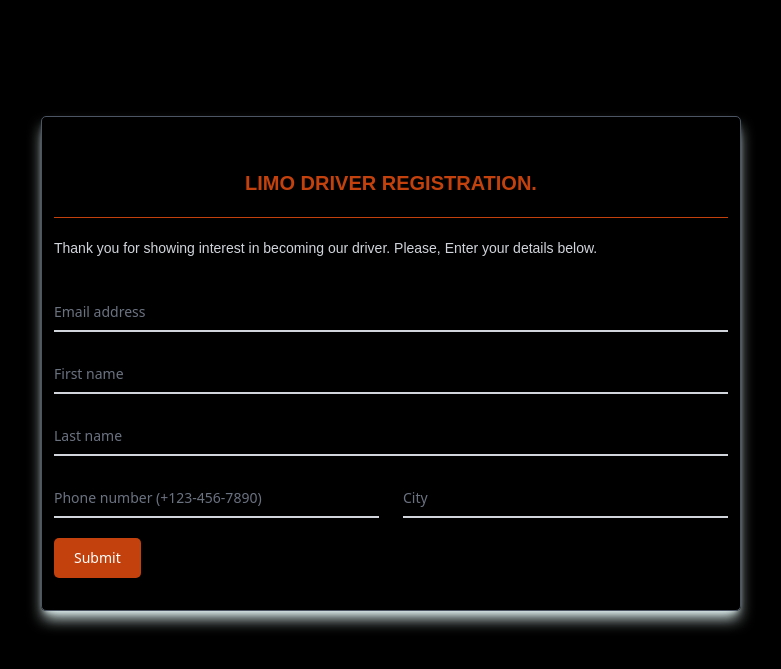
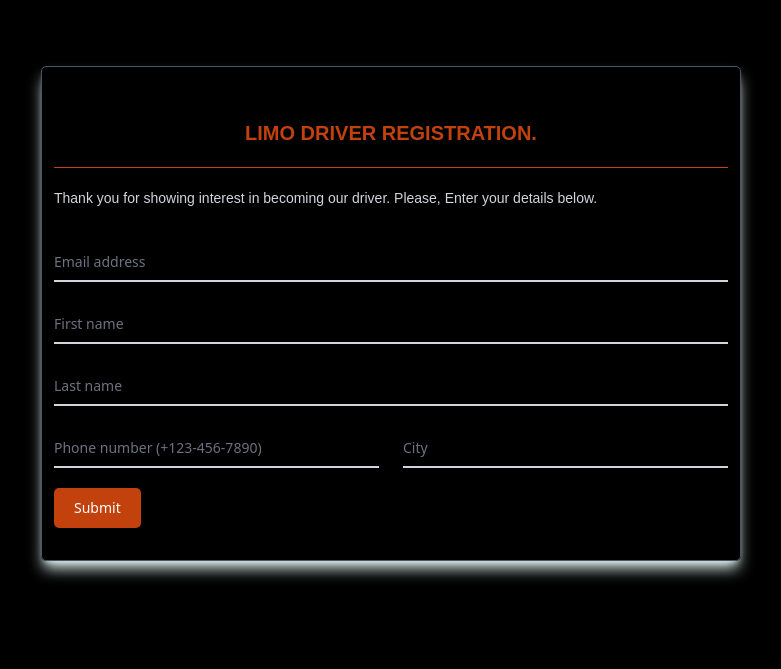
Before and after one commit to hemarastylepeke/Limo2, a Django app: page /limo/driver in a window 1280 px wide. Shown: the top 669 px of the page, without its empty margins (249-1030 px from the left). Run offline with Django 4.2, Linux system fonts and the light colour scheme; style sheets or scripts are compiled from the project's sources; some libraries are stand-ins or nearby versions.

Commit message:
reduced margin top

```diff
--- a/Limo/settings.py
+++ b/Limo/settings.py
@@ -12,7 +12,7 @@ BASE_DIR = Path(__file__).resolve().parent.parent
 SECRET_KEY = 'django-insecure-b8)$yp=7q(n$xvjtq=58%i+tk&n8zj5rc7ndx$tlt#gprr#34&'
 
 # SECURITY WARNING: don't run with debug turned on in production!
-DEBUG = False
+DEBUG = True
 SECURE_PROXY_SSL_HEADER = ("HTTP_X_FORWARDED_PROTO", "https")
 SECURE_SSL_REDIRECT = True
 
--- a/templates/main/customer_page.html
+++ b/templates/main/customer_page.html
@@ -10,7 +10,7 @@
     {% tailwind_css %}
 </head>
 <body style="background-color: black;">
-    <div class="flex justify-center items-center py-4" style="margin-top: 100px;">
+    <div class="flex justify-center items-center py-4" style="margin-top: 50px;">
         <div class="ml-5 mr-5 px-3 border border-gray-600 shadow-lg shadow-primary mx-auto rounded-[5px] w-full py-8" style="max-width: 700px;">
             <h2 class="text-center text-orange-700 justify-center font-barlow font-semibold text-cream text-xl mb-5 mt-5">
                 LIMO DISCOUNT APP.
--- a/templates/main/driver_page.html
+++ b/templates/main/driver_page.html
@@ -10,7 +10,7 @@
     {% tailwind_css %}
 </head>
 <body style="background-color: black;">
-    <div class="flex justify-center items-center py-4" style="margin-top: 100px;">
+    <div class="flex justify-center items-center py-4" style="margin-top: 50px;">
         <div class="ml-5 mr-5 px-3 border border-gray-600 shadow-lg shadow-primary mx-auto rounded-[5px] w-full py-8" style="max-width: 700px;">
             <h2 class="text-center text-orange-700 justify-center font-barlow font-semibold text-cream text-xl mb-5 mt-5">
                 LIMO DRIVER REGISTRATION.
```
